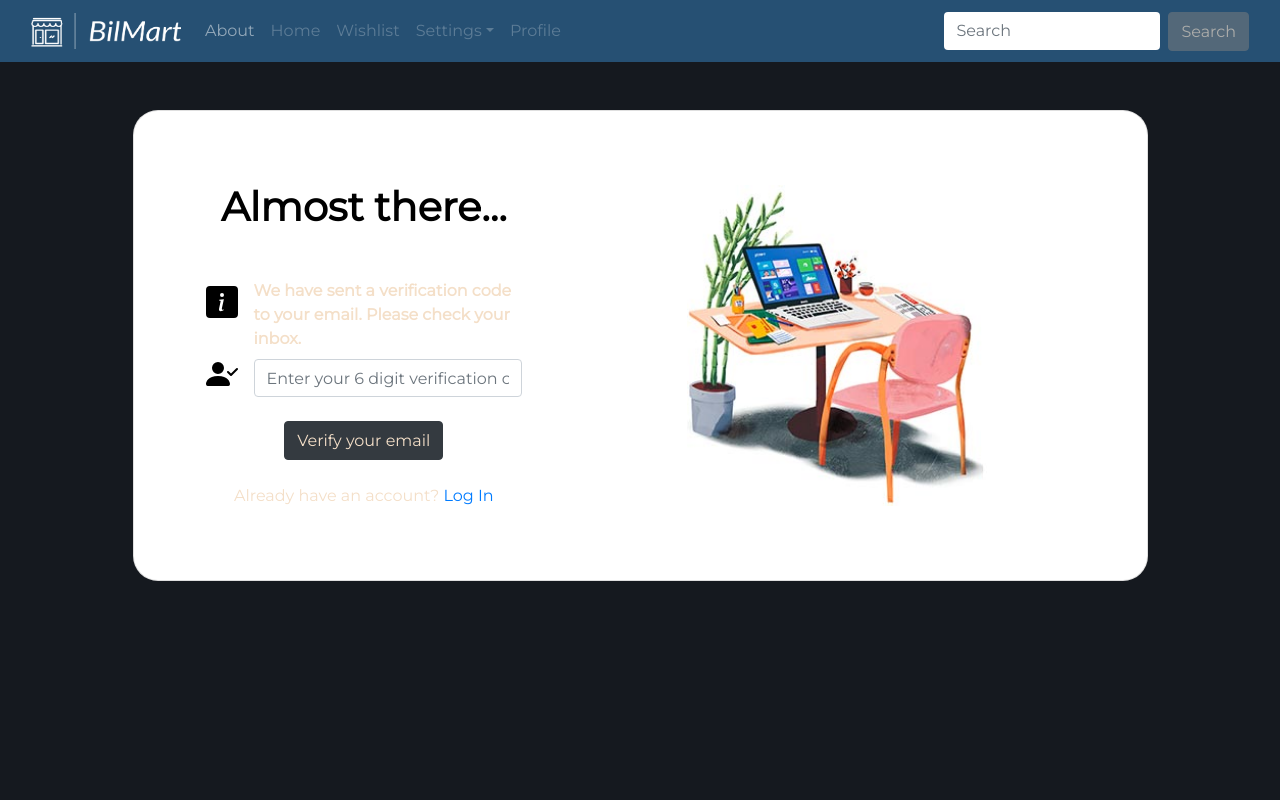
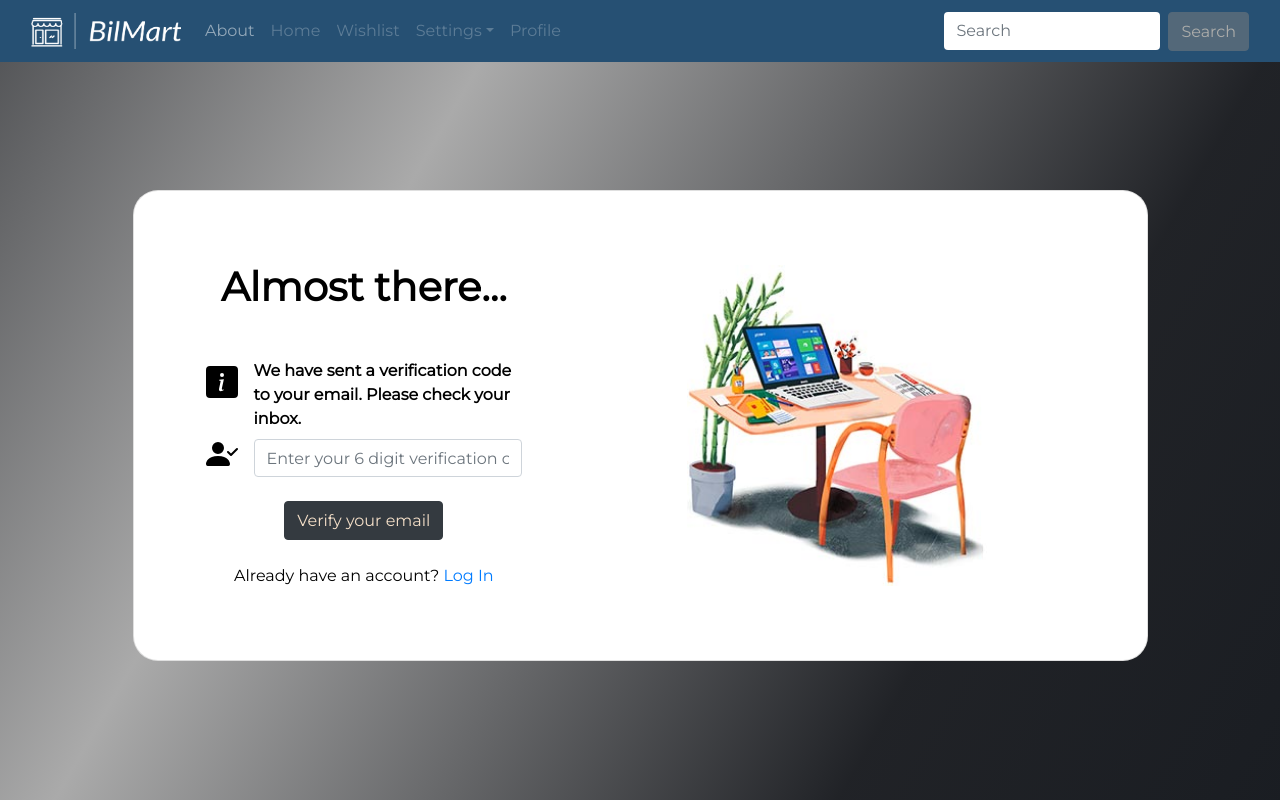
Before and after one commit to hkeremh/BilMart, a React (Create React App) app in the folder Bilmart MVC/view/: page /verify in a window 1280 px wide. Built offline with nearby package versions, Linux system fonts and the light colour scheme; no server answers.

Commit message:
verify styling fixed

```diff
--- a/Bilmart MVC/view/src/components/Verify.jsx
+++ b/Bilmart MVC/view/src/components/Verify.jsx
@@ -68,9 +68,9 @@ const handleSuccess = (msg) =>
 
  }
     return(
-      <div>
+      <div className="gradient-background-2" style={{position: "relative", width: "100%", height: "100vh", overflow: "auto"}}>
       <NavBar />
-    <div class="container h-100" style={{width: "100%", height: "100%", marginTop: "3rem"}}>
+    <div class="container" style={{marginTop: "8rem"}}>
       <div class="row d-flex justify-content-center align-items-center h-100">
         <div class="col-lg-12 col-xl-11">
           <div class="card text-black" style={{width: "100%", height: "100%", borderRadius: "25px"}}>
@@ -90,7 +90,7 @@ const handleSuccess = (msg) =>
                         </svg>
                       </div>
                       <div class="form-outline flex-fill mb-0">
-                        <label className="form-label fw-bold text" htmlFor="verification code">We have sent a verification code to your email. Please check your inbox.</label>
+                        <label className="form-label fw-bold text" htmlFor="verification code" style={{color: "black"}}>We have sent a verification code to your email. Please check your inbox.</label>
                         <input
                           className="form-control text"
                           type="verification code"
@@ -105,7 +105,7 @@ const handleSuccess = (msg) =>
                       <button type="submit" value="SignUp" className="btn btn-dark"><span className="text">Verify your email</span></button>
                     </div>
                     <div class="d-flex justify-content-center mx-4 mb-3 mb-lg-4">
-                      <span className="text">
+                      <span className="text" style={{color: "black"}}>
                         Already have an account? <Link to={"/login"}>Log In</Link>
                       </span>
                     </div>
```
